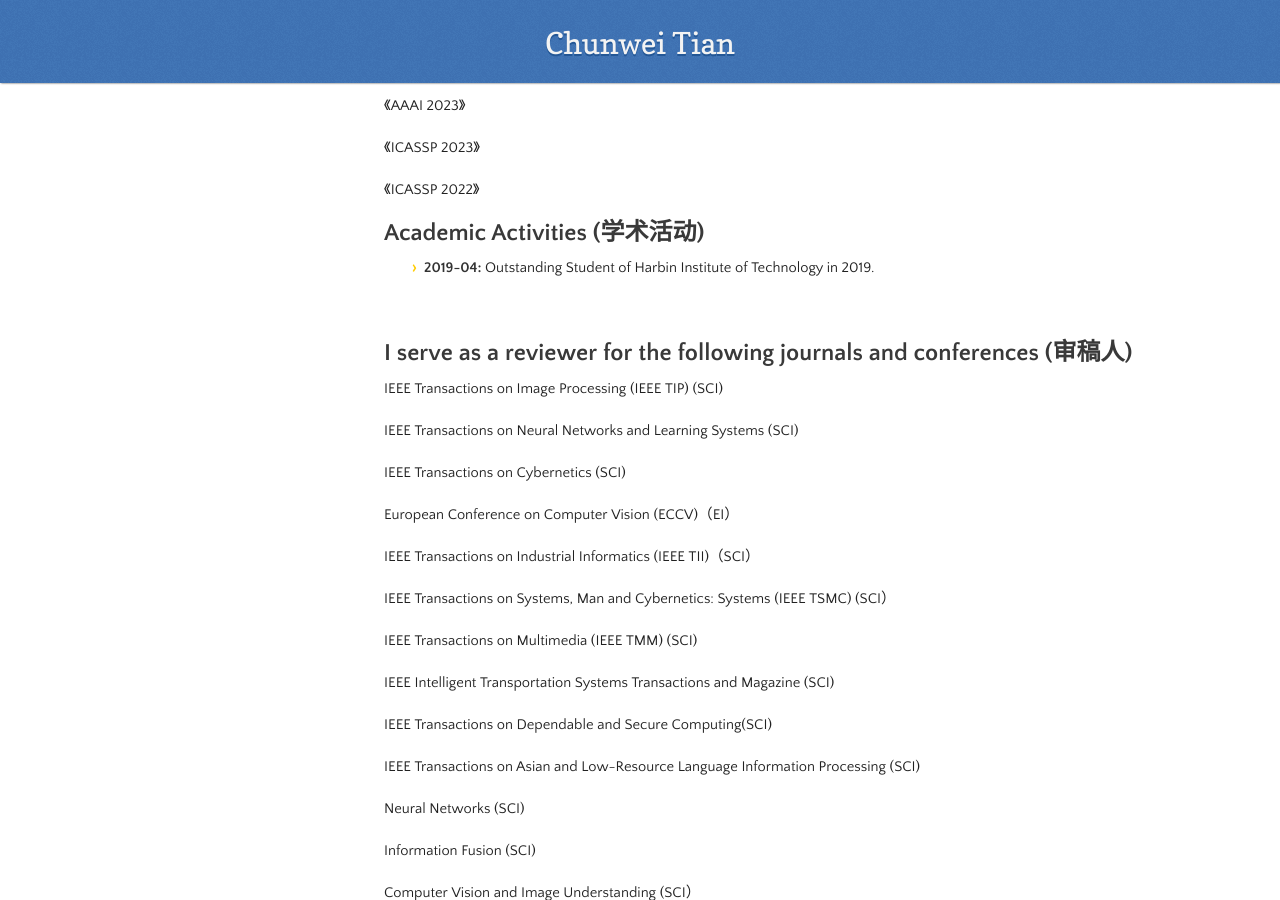
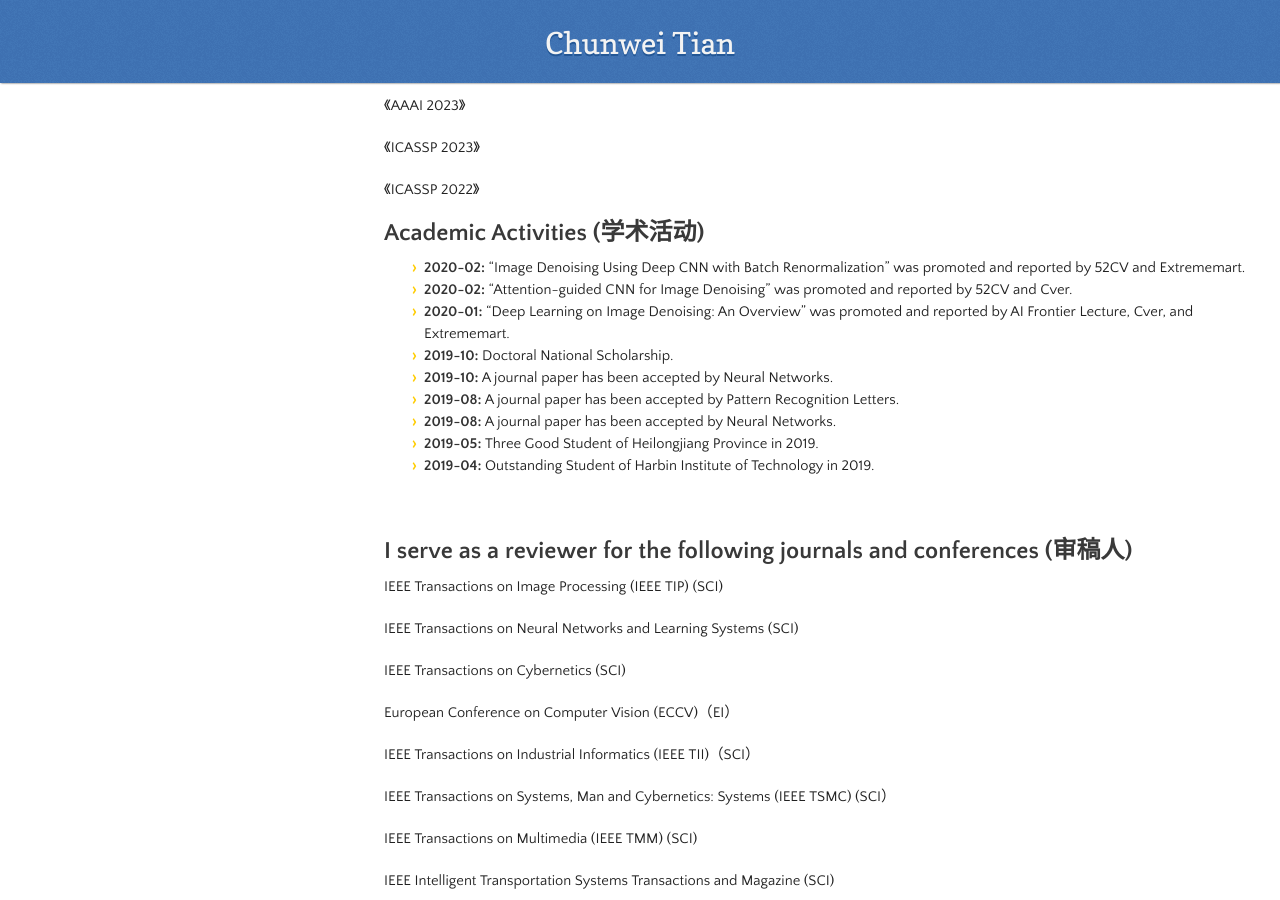
Before and after one commit to hellloxiaotian/hellloxiaotian.github.io, a Jekyll site: the page built from index.md, in a window 1280 px wide and 900 px high, scrolled down 12211 px. Built offline with Jekyll 4.4.1, drawn with Linux system fonts in a browser that asks for light colours; nearby versions of some CDN libraries; our own code applies the rules of GitHub Pages for plain Markdown files; the repository's description, which GitHub fills in, is left out.

Commit message:
Update index.md

```diff
--- a/index.md
+++ b/index.md
@@ -412,6 +412,14 @@
 
 ## Academic Activities (学术活动)
 
+- **2020-02:** "Image Denoising Using Deep CNN with Batch Renormalization" was promoted and reported by 52CV and Extrememart.
+- **2020-02:** "Attention-guided CNN for Image Denoising" was promoted and reported by 52CV and Cver.
+- **2020-01:** "Deep Learning on Image Denoising: An Overview" was promoted and reported by AI Frontier Lecture, Cver, and Extrememart.
+- **2019-10:** Doctoral National Scholarship.
+- **2019-10:** A journal paper has been accepted by Neural Networks.
+- **2019-08:** A journal paper has been accepted by Pattern Recognition Letters.
+- **2019-08:** A journal paper has been accepted by Neural Networks.
+- **2019-05:** Three Good Student of Heilongjiang Province in 2019.
 - **2019-04:** Outstanding Student of Harbin Institute of Technology in 2019.
 
 <br/>
```
